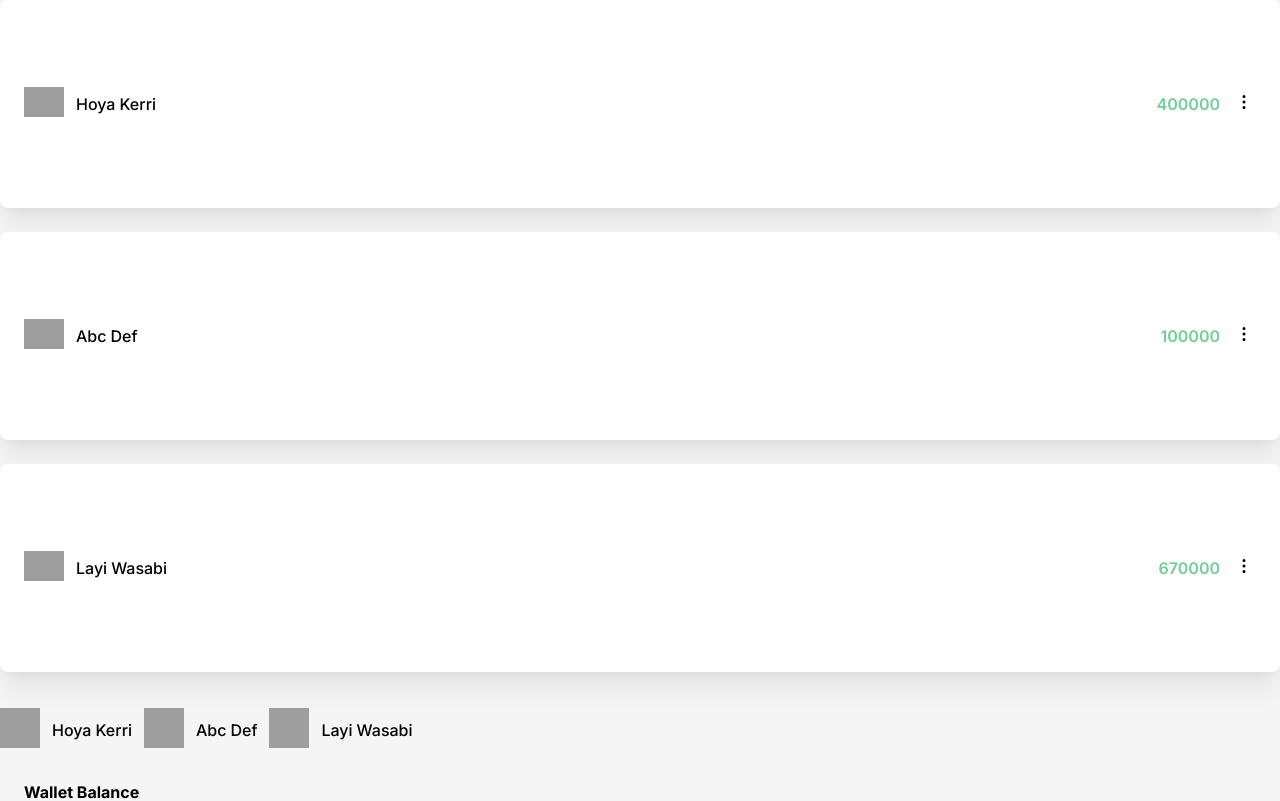
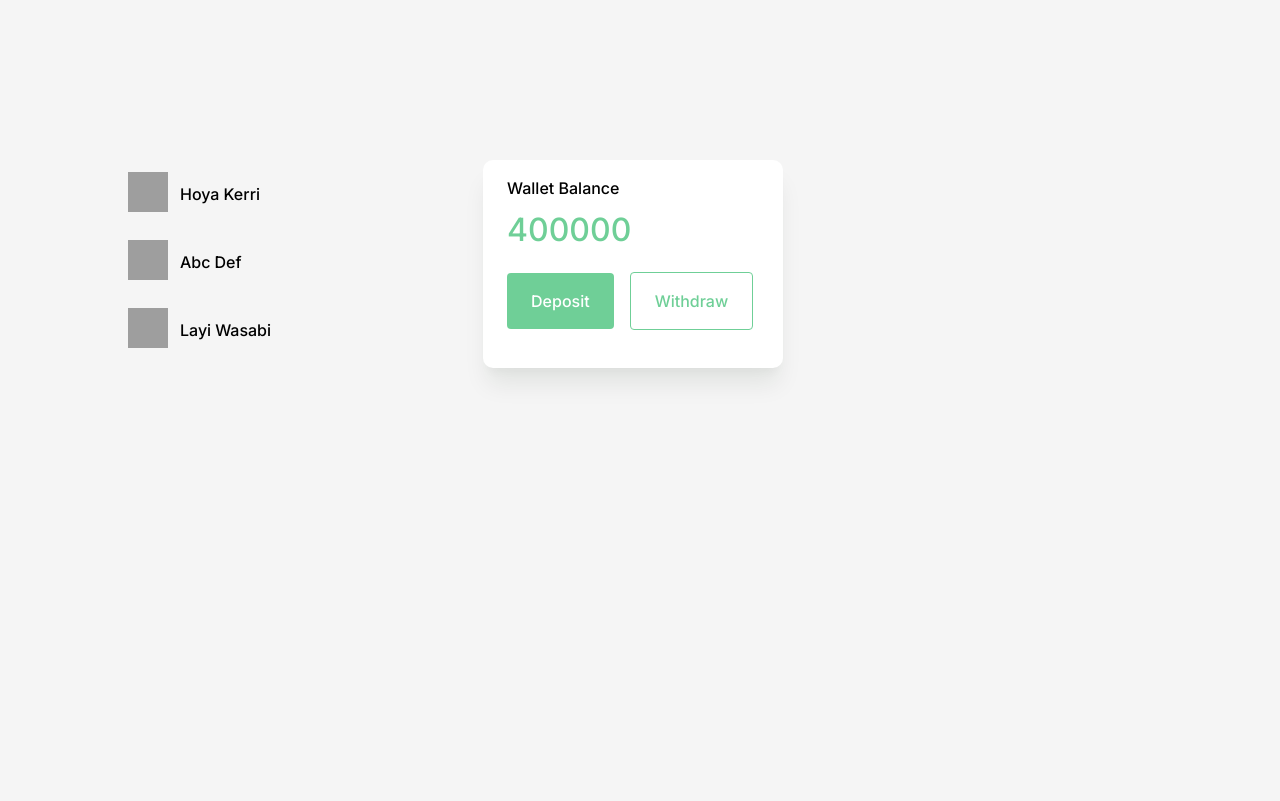
Before and after one commit to ViaxCo/frontend-challenge, a React (Create React App) app: page / in a window 1280 px wide. Shown: the top 801 px of the page. Built offline with nearby package versions, Linux system fonts and the light colour scheme; data requests are answered from the project's data file; grey boxes are pictures that could not be loaded.

Commit message:
Update styles for desktop

```diff
--- a/src/styles/main.css
+++ b/src/styles/main.css
@@ -41,6 +41,10 @@ body {
   justify-content: space-between;
 }
 
+.flex-col {
+  flex-direction: column;
+}
+
 .align-middle {
   vertical-align: middle;
 }
@@ -68,6 +72,10 @@ body {
   border: 1px solid var(--user-text);
 }
 
+.border-deyork {
+  border: 1px solid var(--deyork);
+}
+
 .mx-auto {
   margin: 0 auto;
 }
@@ -90,6 +98,9 @@ body {
 .ml-1 {
   margin-left: 0.25rem;
 }
+.ml-3 {
+  margin-left: 1rem;
+}
 
 .p-3 {
   padding: 1rem 1.5rem;
@@ -102,8 +113,15 @@ body {
 .bg-deyork {
   background: var(--deyork);
 }
+.bg-white {
+  background: white;
+}
 .text-white {
   color: var(--white);
+}
+
+.text-deyork {
+  color: var(--deyork);
 }
 
 .text-base {
@@ -116,12 +134,25 @@ body {
   line-height: 2rem;
 }
 
+.text-3xl {
+  font-size: 32px;
+  line-height: 2.25rem;
+}
+
 .font-lato {
   font-family: 'Lato', sans-serif;
 }
 
+.font-normal {
+  font-weight: 400;
+}
+
 .font-semibold {
   font-weight: 600;
+}
+
+.pointer {
+  cursor: pointer;
 }
 
 .user {
@@ -135,16 +166,34 @@ body {
 }
 
 .modal {
-  height: 100vh;
   position: absolute;
   top: 0;
   right: 0;
-  left: 0;
+  width: 30%;
   bottom: 0;
   z-index: 4;
-  width: 100vw;
+
   /* padding: 20px 32px; */
   /* background-color: var(--deyork); */
+}
+
+.home-desktop {
+  display: flex;
+  max-width: 1024px;
+  width: 90%;
+
+  margin: 0 auto;
+  padding: 10rem 0;
+}
+
+.amount-container {
+  background: #fff;
+  height: 208px;
+  width: 300px;
+  margin: 0 0 0 200px;
+  box-shadow: 0px 20px 24px -4px rgba(16, 40, 18, 0.08),
+    0px 8px 8px -4px rgba(16, 24, 40, 0.03);
+  border-radius: 10px;
 }
 
 .dropdown {
@@ -171,7 +220,8 @@ body {
 }
 
 .box {
-  background-color: var(--white);
+  display: none;
+  /* background-color: var(--deyork);
   padding: 24px;
   display: flex;
   justify-content: space-between;
@@ -180,7 +230,7 @@ body {
   border-radius: 8px;
   margin: 0 auto 24px auto;
   box-shadow: 0px 20px 24px -4px rgba(16, 40, 18, 0.08),
-    0px 8px 8px -4px rgba(16, 24, 40, 0.03);
+    0px 8px 8px -4px rgba(16, 24, 40, 0.03); */
 }
 
 .circle {
@@ -222,6 +272,12 @@ body {
 }
 
 @media only screen and (orientation: portrait) {
+  .home-desktop {
+    display: none;
+  }
+  .home-mobile {
+    display: block;
+  }
   .box {
     background-color: var(--white);
     padding: 5px 10px;
@@ -236,6 +292,7 @@ body {
   .modal {
     position: absolute;
     top: 0;
+    width: 100%;
     right: 0;
     left: 0;
     bottom: 0;
```
